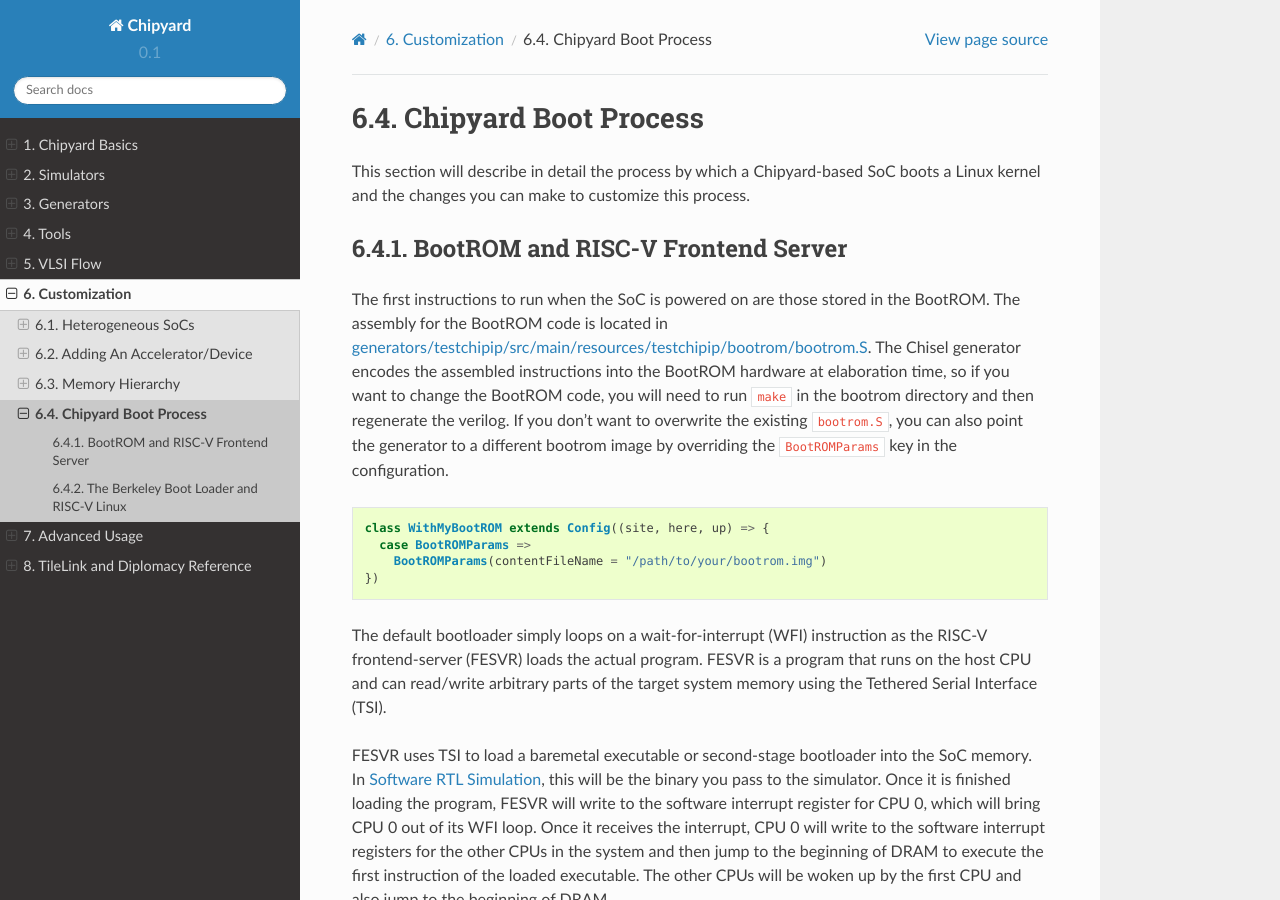
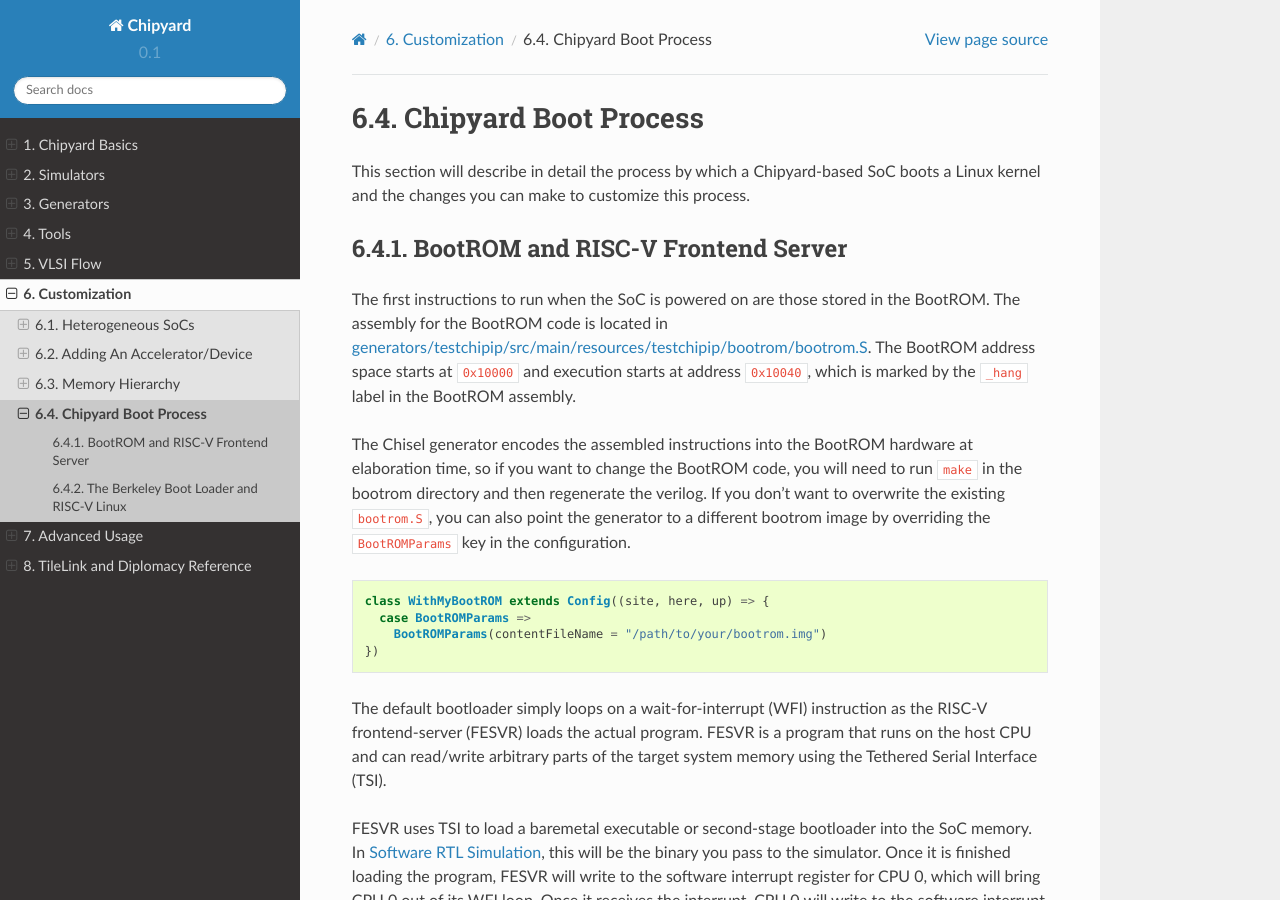
Before and after one commit to ucb-bar/chipyard, a Sphinx documentation site: the page built from docs/Customization/Boot-Process.rst, in a window 1280 px wide and 900 px high. Built offline with Sphinx 7.4.7 and the Read the Docs theme 2.0.0, drawn with Linux system fonts in a browser that asks for light colours.

Commit message:
mention address of BootROM and first instruction

```diff
--- a/docs/Customization/Boot-Process.rst
+++ b/docs/Customization/Boot-Process.rst
@@ -10,6 +10,9 @@
 The first instructions to run when the SoC is powered on are those stored in
 the BootROM. The assembly for the BootROM code is located in
 `generators/testchipip/src/main/resources/testchipip/bootrom/bootrom.S <https://github.com/ucb-bar/testchipip/blob/master/src/main/resources/testchipip/bootrom/bootrom.S>`_.
+The BootROM address space starts at ``0x10000`` and execution starts at address
+``0x10040``, which is marked by the ``_hang`` label in the BootROM assembly.
+
 The Chisel generator encodes the assembled instructions into the BootROM
 hardware at elaboration time, so if you want to change the BootROM code, you
 will need to run ``make`` in the bootrom directory and then regenerate the
```
